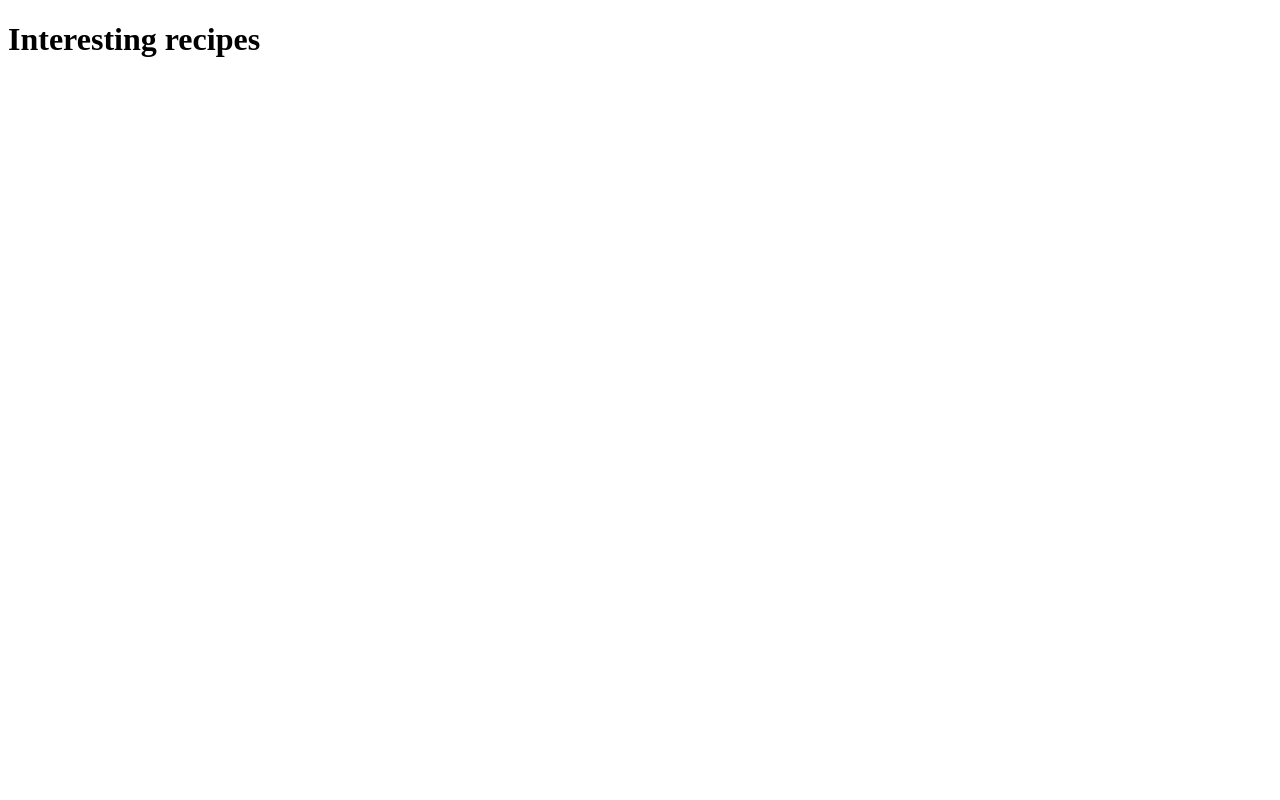
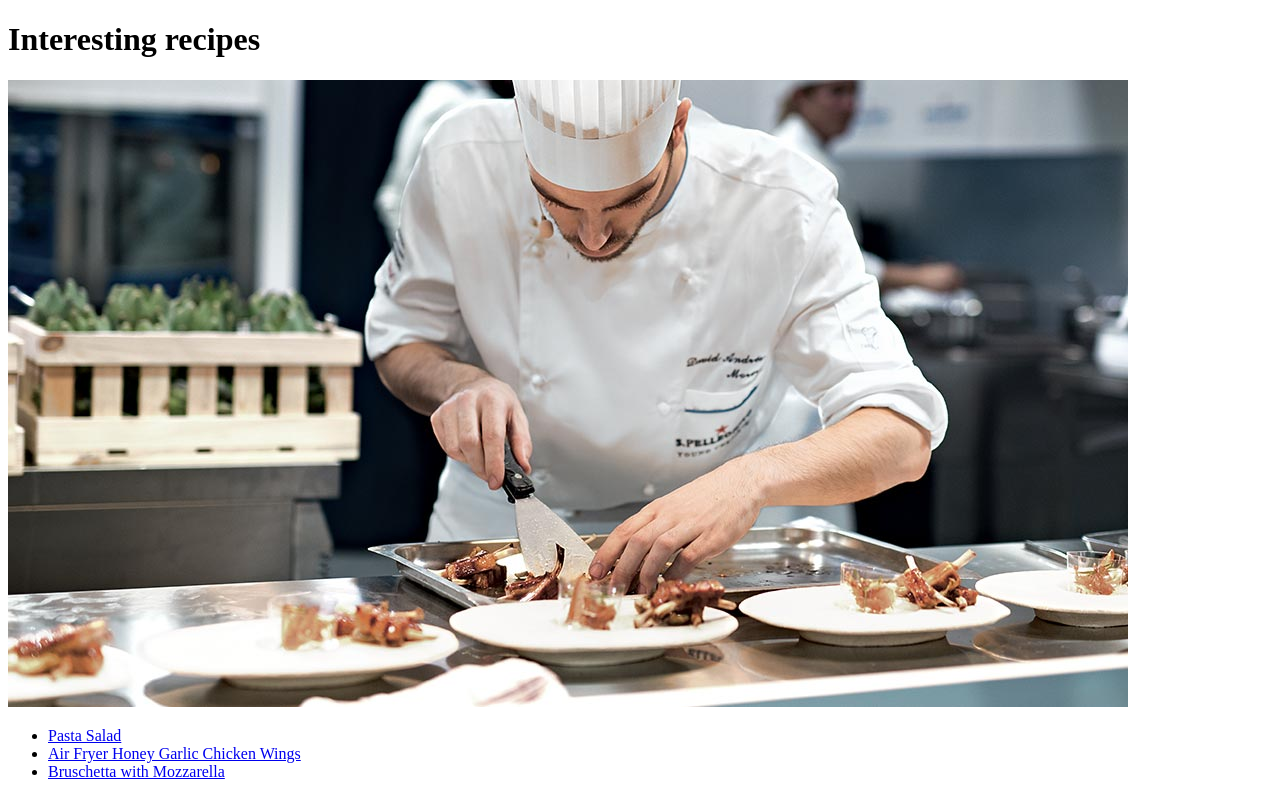
Before and after one commit to Velikar/odin-recipes, a plain HTML site: page index.html in a window 1280 px wide. Drawn offline with Linux system fonts and the light colour scheme.

Commit message:
Complete 'index.html'

```diff
--- a/index.html
+++ b/index.html
@@ -7,6 +7,12 @@
 
   <body>
     <h1>Interesting recipes</h1>
+    <img src="./chef-una-profesion-revista-edu-co.jpg">
+    <ul>
+      <li><a href="./recipes/pasta_salad.html">Pasta Salad</a></li>
+      <li><a href="./recipes/chicken_wings.html">Air Fryer Honey Garlic Chicken Wings</a></li>
+      <li><a href="./recipes/brus_mozzarella.html">Bruschetta with Mozzarella</a></li>
+    </ul>
   </body>
 
 
```
Also changed, not shown: chef-una-profesion-revista-edu-co.jpg (added).
